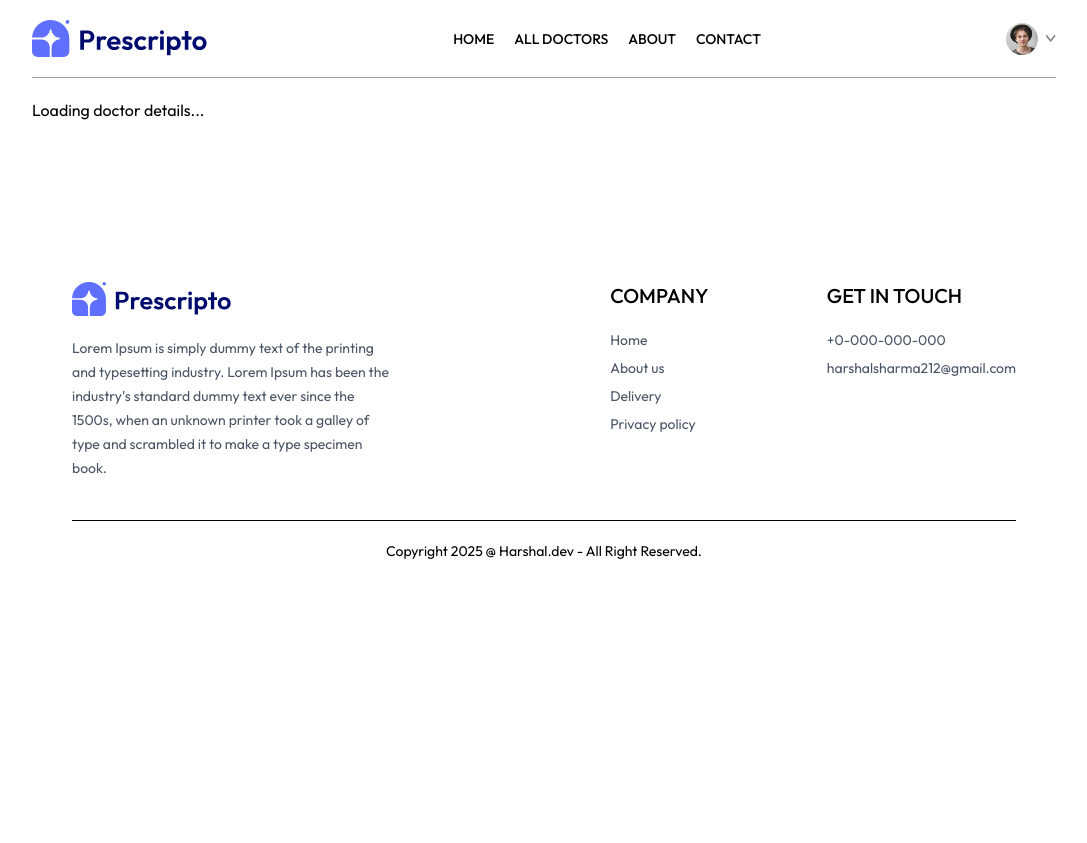
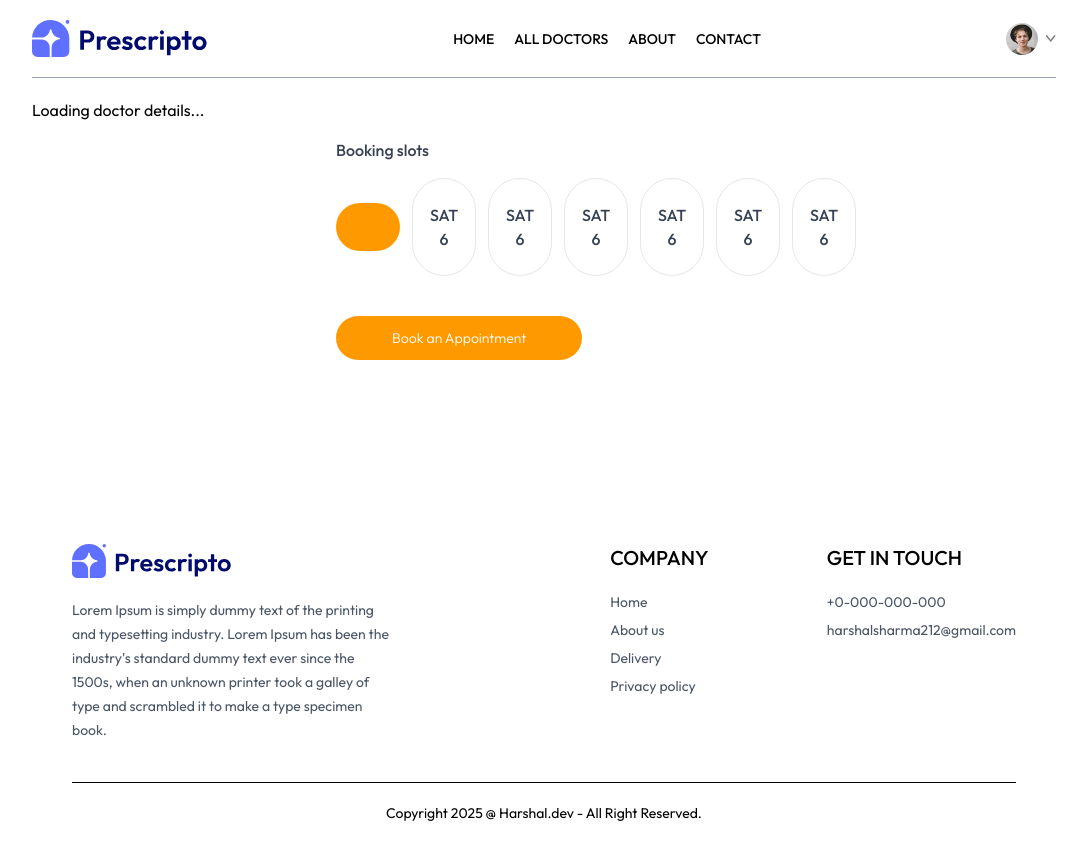
Before and after one commit to Harshal0Sharma/HealthBook, a React app in the folder frontend/: page /appointment/1 in a window 1280 px wide. Shown: the whole page, without its empty margins (96-1183 px from the left). Before the commit the page ends 800 px from the top, so only its background shows below. Built offline with nearby package versions, Linux system fonts and the light colour scheme; the HTML template or start-up script is replaced by a standard one.

Commit message:
appointment

```diff
--- a/frontend/src/pages/Appointment.jsx
+++ b/frontend/src/pages/Appointment.jsx
@@ -127,7 +127,47 @@ const Appointment = () => {
       ) : (
         <p>Loading doctor details...</p>
       )}
-      {/*  booking */}
+      {/*  booking slots */}
+      <div className="sm:ml-72 sm:pl-4 mt-4 font-medium text-gray-700">
+        <p>Booking slots</p>
+        <div className="flex gap-3 items-center w-full overflow-x-scroll mt-4">
+          {docSlots.length &&
+            docSlots.map((item, index) => (
+              <div
+                onClick={() => setSlotIndex(index)}
+                className={`text-center py-6 min-w-16 rounded-full cursor-pointer ${
+                  slotIndex === index
+                    ? "bg-amber-500 text-white"
+                    : "border border-gray-200"
+                }`}
+                key={index}
+              >
+                <p>{item[0] && daysOfWeek[item[0].datetime.getDate()]}</p>
+                <p>{item[0] && item[0].datetime.getDate()}</p>
+              </div>
+            ))}
+        </div>
+
+        <div className="flex items-center gap-3 w-full overflow-x-scroll mt-4">
+          {docSlots.length &&
+            docSlots[slotIndex].map((item, index) => (
+              <p
+                onClick={() => setSlotTime(item.time)}
+                className={`text-sm font-light flex-shrink-0 px-5 py-2 rounded-full cursor-pointer ${
+                  item.time === slotTime
+                    ? "bg-amber-500 text-white"
+                    : "text-gray-400 border border-gray-300"
+                }`}
+                key={index}
+              >
+                {item.time.toLowerCase}
+              </p>
+            ))}
+        </div>
+        <button className="bg-amber-500 text-white text-sm font-light px-14 py-3 rounded-full my-6 cursor-pointer">
+          Book an Appointment
+        </button>
+      </div>
     </div>
   );
 };
```
